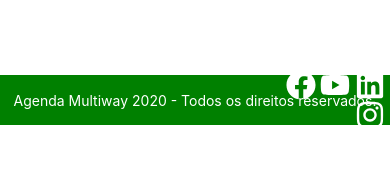
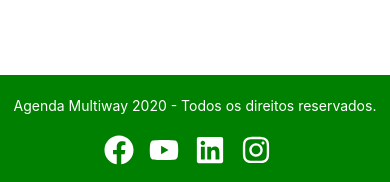
Before and after one commit to eskstyle/Agenda-Multiway, a React (Create React App) app in the folder client/: page / in a window 390 px wide. Shown: the part 819-1001 px from the top of the page. Before the commit the page ends 949 px from the top, so only its background shows below. Built offline with nearby package versions, Linux system fonts and the light colour scheme; no server answers.

Commit message:
ajutando o layout do app para celular e tablets também

```diff
--- a/client/src/App.css
+++ b/client/src/App.css
@@ -211,6 +211,82 @@
   background-color: rgb(255, 255, 255);
 }
 
-/* @media (min-width: 400px ) and (max-width: 800px){
+.btn-link {
+  padding: 0;
+  margin-left: 10px;
+}
 
-} */
+@media (max-width: 380px) {
+  body {
+    font-size: 10px;
+  }
+  .logo {
+    width: 70px;
+  }
+  .tabela-td-opcoes {
+    min-width: 90px;
+  }
+  .footer {
+    flex-direction: column;
+    height: 110px;
+  }
+  .footer-paragrafo {
+    font-size: 12px;
+  }
+  .icones-sociais {
+    position: relative;
+    min-width: 100%;
+    text-align: center;
+    margin-bottom: 20px;
+  }
+}
+
+@media (min-width: 381px) and (max-width: 599px) {
+  body {
+    font-size: 13px;
+  }
+  .logo {
+    width: 100px;
+  }
+  .tabela-td-opcoes {
+    min-width: 90px;
+  }
+  .footer {
+    flex-direction: column;
+    height: 110px;
+  }
+  .footer-paragrafo {
+    /* font-size: 12px; */
+  }
+  .icones-sociais {
+    position: relative;
+    min-width: 100%;
+    text-align: center;
+    margin-bottom: 20px;
+  }
+}
+
+/* começo dos tablets */
+
+@media (min-width: 600px) {
+  .tabela-td-opcoes {
+    min-width: 90px;
+  }
+
+}
+
+/* tablets e alguns PCs já */
+
+@media (min-width: 900px) {
+  .logo {
+    width: 150px;
+  }
+}
+
+/* PC e tablets de altas resoluções */
+
+@media (min-width: 1200px) {}
+
+/* PC de alta resolução */
+
+@media (min-width: 1800px) {}
--- a/client/src/components/Header.js
+++ b/client/src/components/Header.js
@@ -10,11 +10,11 @@
 export const Header = () => {
     return (
         <Navbar className="header">
-            <Navbar.Brand href="/" className="header-titulo">
+            <Link to="/" className="header-titulo navbar-brand">
                 <img src={logo} className="logo" alt="" />
-            </Navbar.Brand>
+            </Link>
             <Nav className="justify-content-start itens">
-            <Link to="/aguai" className="header-itens nav-link">AGUAÍ</Link>
+                <Link to="/aguai" className="header-itens nav-link">AGUAÍ</Link>
                 <Link to="/sao-paulo" className="header-itens nav-link">SÃO PAULO</Link>
             </Nav>
             <Nav className="justify-content-end">
--- a/client/src/screens/ListarRamais.js
+++ b/client/src/screens/ListarRamais.js
@@ -163,7 +163,7 @@
                                     <td>{dados.setor}</td>
                                     <td>{dados.nome_cidade}</td>
                                     {this.props.usuario.token !== null &&
-                                        <td>
+                                        <td className="tabela-td-opcoes">
                                             <OverlayTrigger
                                                 placement="top"
                                                 delay={{ show: 250, hide: 200 }}
@@ -176,7 +176,7 @@
                                                 delay={{ show: 250, hide: 200 }}
                                                 overlay={tooltipExcluir}
                                             >
-                                                <Button variant="link" onClick={this.excluirRamal.bind(this, dados.id)}><FcFullTrash size="25"></FcFullTrash></Button>
+                                                <Button className="btn-excluir" variant="link" onClick={this.excluirRamal.bind(this, dados.id)}><FcFullTrash size="25"></FcFullTrash></Button>
                                             </OverlayTrigger>
                                         </td>}
                                 </tr>)}
```
